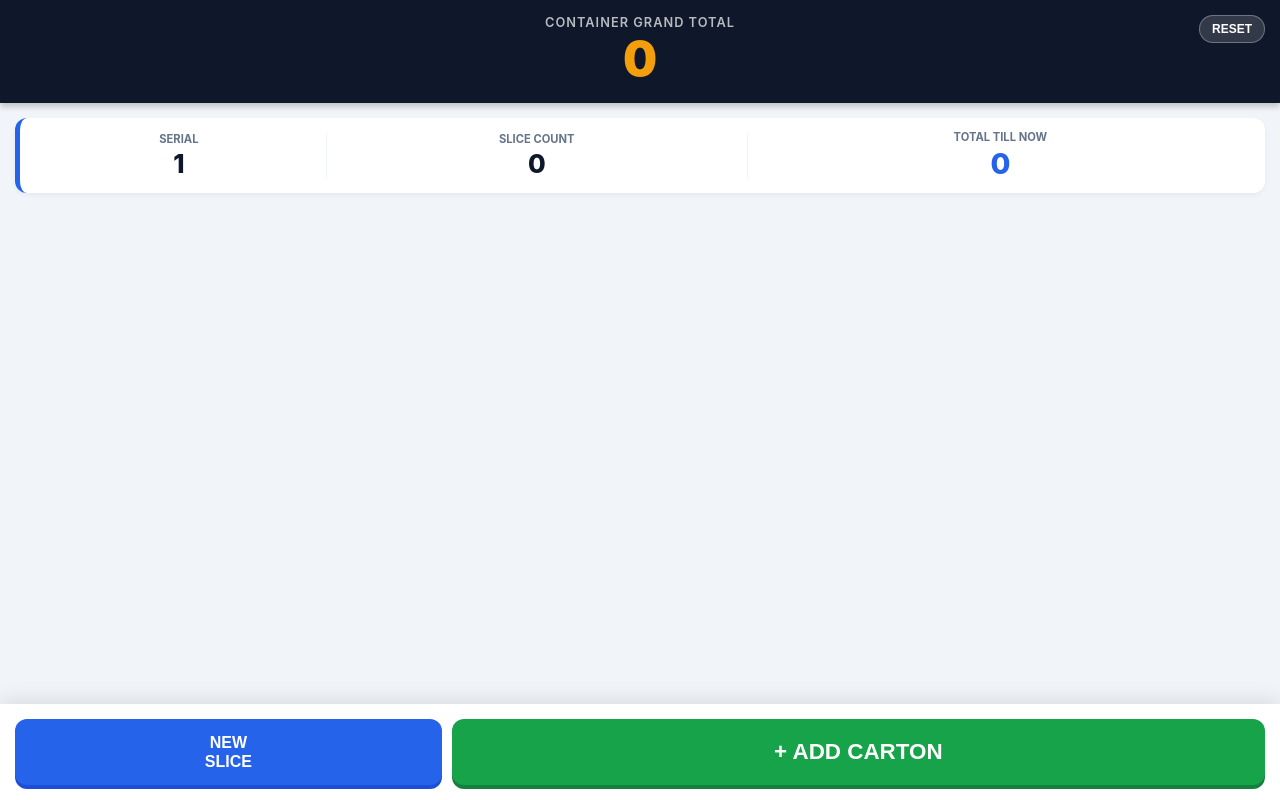
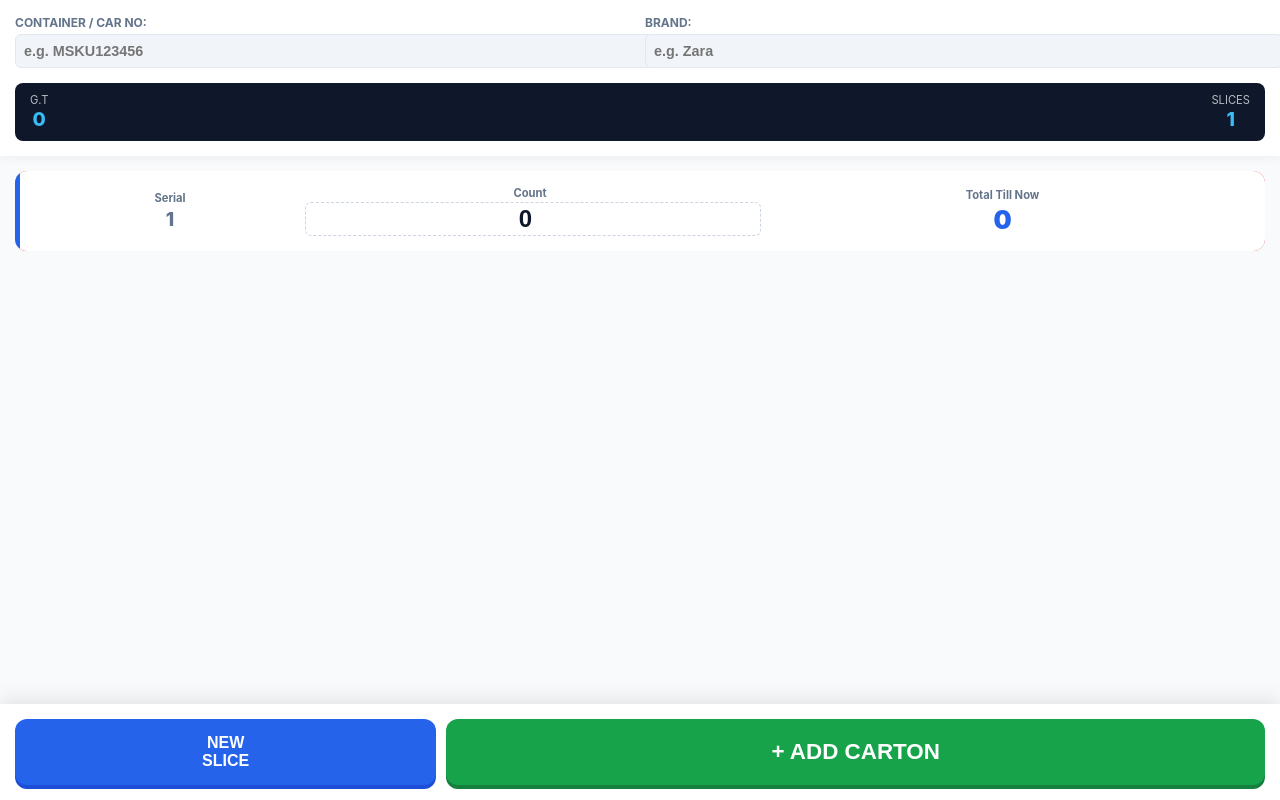
Before and after one commit to dushi1984/Container-counter, a plain HTML site: page index.html in a window 1280 px wide. Drawn offline with Linux system fonts and the light colour scheme.

Commit message:
Refactor HTML structure and styles for Pro Container
Updated title and styles for improved UI. Added input fields for container number and brand, and modified JavaScript logic for state management.

```diff
--- a/index.html
+++ b/index.html
@@ -3,15 +3,16 @@
 <head>
     <meta charset="UTF-8">
     <meta name="viewport" content="width=device-width, initial-scale=1.0, maximum-scale=1.0, user-scalable=no">
-    <title>Cumulative Container Counter</title>
+    <title>Pro Container Counter</title>
     <style>
         :root {
             --primary: #2563eb;
             --success: #16a34a;
-            --bg: #f1f5f9;
+            --danger: #dc2626;
+            --bg: #f8fafc;
             --card: #ffffff;
             --text: #0f172a;
-            --accent: #f59e0b;
+            --gray: #64748b;
         }
 
         body {
@@ -23,67 +24,124 @@
             display: flex;
             flex-direction: column;
             overflow: hidden;
+            user-select: none; /* Prevent text selection during swipe */
         }
 
-        /* Top Grand Total Header */
+        /* Header Area */
         header {
+            background: var(--card);
+            padding: 15px;
+            box-shadow: 0 2px 10px rgba(0,0,0,0.05);
+            z-index: 10;
+        }
+
+        .info-grid {
+            display: grid;
+            grid-template-columns: 1fr 1fr;
+            gap: 10px;
+            margin-bottom: 15px;
+        }
+
+        .input-group label {
+            display: block;
+            font-size: 0.75rem;
+            color: var(--gray);
+            font-weight: 700;
+            margin-bottom: 4px;
+        }
+
+        .input-group input {
+            width: 100%;
+            padding: 8px;
+            border: 1px solid #e2e8f0;
+            border-radius: 6px;
+            font-size: 0.9rem;
+            font-weight: 600;
+            background: #f1f5f9;
+        }
+
+        .stats-bar {
+            display: flex;
+            justify-content: space-between;
             background: var(--text);
             color: white;
-            padding: 15px;
-            text-align: center;
-            box-shadow: 0 4px 6px rgba(0,0,0,0.2);
-            z-index: 10;
-            position: relative;
+            padding: 10px 15px;
+            border-radius: 8px;
         }
 
-        .gt-label { font-size: 0.8rem; opacity: 0.7; letter-spacing: 1px; font-weight: 600; }
-        .gt-value { font-size: 3rem; font-weight: 900; line-height: 1; margin: 5px 0; color: var(--accent); }
+        .stat-item { text-align: center; }
+        .stat-label { font-size: 0.7rem; opacity: 0.7; display: block; }
+        .stat-val { font-size: 1.2rem; font-weight: 800; color: #38bdf8; }
 
         /* List Area */
         #list-container {
             flex: 1;
             overflow-y: auto;
             padding: 15px;
-            padding-bottom: 160px; /* Space for fixed bottom controls */
+            padding-bottom: 160px;
+            position: relative;
         }
 
-        /* The Single Row Slice Design */
+        /* Swipeable Row Structure */
+        .row-wrapper {
+            position: relative;
+            margin-bottom: 12px;
+            overflow: hidden; /* Hide the delete button initially */
+            border-radius: 12px;
+            touch-action: pan-y; /* Allow vertical scroll, handle horizontal in JS */
+        }
+
+        .delete-bg {
+            position: absolute;
+            top: 0;
+            bottom: 0;
+            right: 0;
+            width: 100%;
+            background-color: var(--danger);
+            color: white;
+            display: flex;
+            align-items: center;
+            justify-content: flex-end;
+            padding-right: 30px;
+            font-weight: 800;
+            font-size: 1.2rem;
+            z-index: 0;
+        }
+
         .slice-row {
             background: var(--card);
-            border-radius: 12px;
-            padding: 12px;
-            margin-bottom: 10px;
+            padding: 15px;
             display: grid;
-            grid-template-columns: 0.7fr 1fr 1.2fr; /* Serial | Count | Cumulative */
+            grid-template-columns: 0.6fr 1fr 1.1fr;
             align-items: center;
+            position: relative;
+            z-index: 1;
+            transform: translateX(0);
+            transition: transform 0.2s ease-out;
             box-shadow: 0 2px 5px rgba(0,0,0,0.05);
             border-left: 5px solid var(--primary);
         }
 
-        .cell { text-align: center; border-right: 1px solid #f1f5f9; }
-        .cell:last-child { border-right: none; }
+        .cell { text-align: center; }
+        .cell-label { font-size: 0.7rem; color: var(--gray); font-weight: 700; margin-bottom: 2px; }
 
-        .cell-label {
-            font-size: 0.7rem;
-            color: #64748b;
-            text-transform: uppercase;
-            font-weight: 700;
-            margin-bottom: 2px;
-        }
-
-        .cell-value {
-            font-size: 1.6rem;
+        /* Editable Count Input */
+        .count-input {
+            width: 100%;
+            text-align: center;
+            font-size: 1.5rem;
             font-weight: 800;
+            border: 1px dashed #cbd5e1;
+            border-radius: 6px;
+            padding: 2px;
+            background: #fff;
             color: var(--text);
         }
 
-        /* Highlight the cumulative total */
-        .cumulative-val {
-            color: var(--primary);
-            font-size: 1.8rem;
-        }
+        .serial-val { font-size: 1.2rem; font-weight: 800; color: var(--gray); }
+        .cumulative-val { font-size: 1.6rem; font-weight: 900; color: var(--primary); }
 
-        /* Fixed Bottom Controls */
+        /* Controls */
         .controls {
             position: fixed;
             bottom: 0;
@@ -103,7 +161,6 @@
             font-weight: 800;
             cursor: pointer;
             touch-action: manipulation;
-            transition: transform 0.1s;
         }
 
         .btn-count {
@@ -120,25 +177,7 @@
             background-color: var(--primary);
             color: white;
             font-size: 1rem;
-            padding: 0 10px;
             box-shadow: 0 4px 0 #1d4ed8;
-            display: flex;
-            flex-direction: column;
-            justify-content: center;
-            align-items: center;
-            line-height: 1.2;
-        }
-
-        .btn-reset {
-            position: absolute;
-            top: 15px;
-            right: 15px;
-            background: rgba(255,255,255,0.15);
-            color: white;
-            font-size: 0.75rem;
-            padding: 6px 12px;
-            border-radius: 20px;
-            border: 1px solid rgba(255,255,255,0.3);
         }
 
         button:active { transform: translateY(4px); box-shadow: none !important; }
@@ -147,9 +186,26 @@
 <body>
 
 <header>
-    <div class="gt-label">CONTAINER GRAND TOTAL</div>
-    <div class="gt-value" id="grandTotal">0</div>
-    <button class="btn-reset" onclick="resetAll()">RESET</button>
+    <div class="info-grid">
+        <div class="input-group">
+            <label>CONTAINER / CAR NO:</label>
+            <input type="text" id="containerNo" placeholder="e.g. MSKU123456" oninput="saveMeta()">
+        </div>
+        <div class="input-group">
+            <label>BRAND:</label>
+            <input type="text" id="brandName" placeholder="e.g. Zara" oninput="saveMeta()">
+        </div>
+    </div>
+    <div class="stats-bar">
+        <div class="stat-item">
+            <span class="stat-label">G.T</span>
+            <span class="stat-val" id="grandTotal">0</span>
+        </div>
+        <div class="stat-item">
+            <span class="stat-label">SLICES</span>
+            <span class="stat-val" id="totalSlices">0</span>
+        </div>
+    </div>
 </header>
 
 <div id="list-container">
@@ -162,79 +218,160 @@
 </div>
 
 <script>
-    // Data Structure: Array of objects { id, count }
-    let slices = JSON.parse(localStorage.getItem('garmentSlicesV2')) || [];
+    // State
+    let slices = JSON.parse(localStorage.getItem('proSlices')) || [];
+    let meta = JSON.parse(localStorage.getItem('proMeta')) || { container: '', brand: '' };
 
-    // Ensure at least one slice exists on start
     if (slices.length === 0) slices.push({ id: Date.now(), count: 0 });
 
-    const container = document.getElementById('list-container');
+    const containerEl = document.getElementById('list-container');
     const gtDisplay = document.getElementById('grandTotal');
+    const tsDisplay = document.getElementById('totalSlices');
+    const containerInput = document.getElementById('containerNo');
+    const brandInput = document.getElementById('brandName');
 
-    function save() {
-        localStorage.setItem('garmentSlicesV2', JSON.stringify(slices));
+    // Initialize Meta Inputs
+    containerInput.value = meta.container;
+    brandInput.value = meta.brand;
+
+    function saveData() {
+        localStorage.setItem('proSlices', JSON.stringify(slices));
         render();
+    }
+
+    function saveMeta() {
+        meta.container = containerInput.value;
+        meta.brand = brandInput.value;
+        localStorage.setItem('proMeta', JSON.stringify(meta));
     }
 
     function addToCurrentSlice() {
         slices[slices.length - 1].count++;
-        save();
+        saveData();
         scrollToBottom();
     }
 
     function addNewSlice() {
-        // Prevent empty slices if desired, but usually better to allow switching
         slices.push({ id: Date.now(), count: 0 });
-        save();
+        saveData();
         scrollToBottom();
     }
 
-    function resetAll() {
-        if(confirm("Are you sure you want to delete all data?")) {
-            slices = [{ id: Date.now(), count: 0 }];
-            save();
+    function updateCount(index, newVal) {
+        const val = parseInt(newVal) || 0;
+        slices[index].count = val;
+        // Save without full re-render to keep focus, but update totals
+        localStorage.setItem('proSlices', JSON.stringify(slices));
+        updateTotalsOnly();
     }
+
+    function deleteSlice(index) {
+        if (slices.length > 1) {
+            slices.splice(index, 1);
+        } else {
+            slices[0].count = 0; // Reset if it's the last one
+        }
+        saveData();
     }
 
     function scrollToBottom() {
-        setTimeout(() => {
-            container.scrollTop = container.scrollHeight;
-        }, 50);
+        setTimeout(() => containerEl.scrollTop = containerEl.scrollHeight, 50);
+    }
+
+    function updateTotalsOnly() {
+        let total = 0;
+        slices.forEach(s => total += s.count);
+        gtDisplay.innerText = total;
+        tsDisplay.innerText = slices.length;
+
+        // Update cumulative numbers in DOM without full rebuild
+        let running = 0;
+        const rows = document.querySelectorAll('.slice-row');
+        rows.forEach((row, idx) => {
+            running += slices[idx].count;
+            row.querySelector('.cumulative-val').innerText = running;
+        });
     }
 
     function render() {
-        container.innerHTML = '';
+        containerEl.innerHTML = '';
         let runningTotal = 0;
 
         slices.forEach((slice, index) => {
-            // Update running total for this row
             runningTotal += slice.count;
 
-            const row = document.createElement('div');
-            row.className = 'slice-row';
+            const wrapper = document.createElement('div');
+            wrapper.className = 'row-wrapper';
+            wrapper.dataset.index = index;
 
-            row.innerHTML = `
+            // HTML Structure for Swipe
+            wrapper.innerHTML = `
+                <div class="delete-bg">DELETE SLIDE →</div>
+                <div class="slice-row">
                     <div class="cell">
                         <div class="cell-label">Serial</div>
-                    <div class="cell-value">${index + 1}</div>
+                        <div class="serial-val">${index + 1}</div>
                     </div>
                     <div class="cell">
-                    <div class="cell-label">Slice Count</div>
-                    <div class="cell-value">${slice.count}</div>
+                        <div class="cell-label">Count</div>
+                        <input type="number" class="count-input" value="${slice.count}"
+                               onchange="updateCount(${index}, this.value)"
+                               onclick="this.select()">
                     </div>
                     <div class="cell">
                         <div class="cell-label">Total Till Now</div>
-                    <div class="cell-value cumulative-val">${runningTotal}</div>
+                        <div class="cumulative-val">${runningTotal}</div>
+                    </div>
                 </div>
             `;
-            container.appendChild(row);
+
+            containerEl.appendChild(wrapper);
+            initSwipe(wrapper);
         });
 
-        // Update Header Grand Total
         gtDisplay.innerText = runningTotal;
+        tsDisplay.innerText = slices.length;
     }
 
-    // Initial Render
+    // Swipe Logic
+    function initSwipe(element) {
+        let startX, currentX;
+        const row = element.querySelector('.slice-row');
+        const threshold = 100; // px to trigger delete
+
+        element.addEventListener('touchstart', (e) => {
+            startX = e.touches[0].clientX;
+            row.style.transition = 'none';
+        }, {passive: true});
+
+        element.addEventListener('touchmove', (e) => {
+            currentX = e.touches[0].clientX;
+            let diff = currentX - startX;
+
+            // Only allow swiping left (negative diff)
+            if (diff < 0) {
+                row.style.transform = `translateX(${diff}px)`;
+            }
+        }, {passive: true});
+
+        element.addEventListener('touchend', (e) => {
+            let diff = currentX - startX;
+            row.style.transition = 'transform 0.2s ease-out';
+
+            if (diff < -threshold) {
+                // Swiped enough to delete
+                row.style.transform = `translateX(-100%)`;
+                setTimeout(() => {
+                    deleteSlice(parseInt(element.dataset.index));
+                }, 200);
+            } else {
+                // Snap back
+                row.style.transform = `translateX(0)`;
+            }
+        });
+    }
+
+    // Initial Load
     render();
     scrollToBottom();
 </script>
```
Lines whose indentation alone changed are shown as unchanged.
